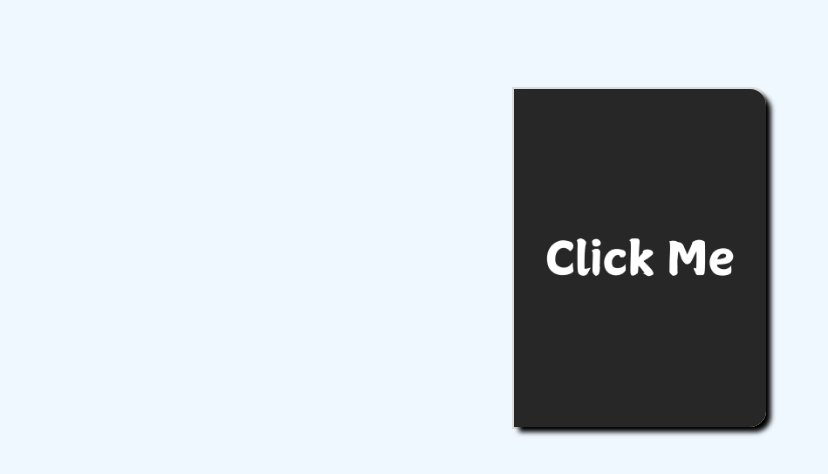
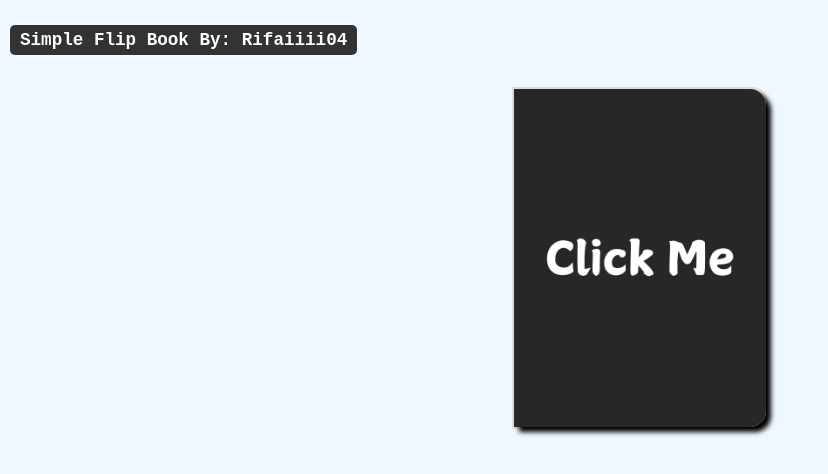
Before and after one commit to PayXD04/flip, a plain HTML site: page index.html in a window 1280 px wide. Shown: the whole page, without its empty margins (0-828 px from the left). Drawn offline with Linux system fonts and the light colour scheme.

Commit message:
add header

```diff
--- a/index.html
+++ b/index.html
@@ -66,9 +66,25 @@
           left: 23px;
         }
       }
+
+      h2{
+        position: absolute;
+        top: 10px;
+        left: 10px;
+        font-size: 1.1rem;
+        font-weight: bold;
+        color: white;
+        background-color: #333;
+        padding: 5px 10px;
+        border-radius: 5px;
+        box-shadow: 0 0 5px;
+        transition: 0.3s;
+        font-family: monospace;
+      }
     </style>
   </head>
   <body>
+    <h2>Simple Flip Book By: Rifaiiii04 </h2>
     <main>
       <img id="flipImage" src="clc.png" alt="" onclick="flipImage()" />
       <div>
```
